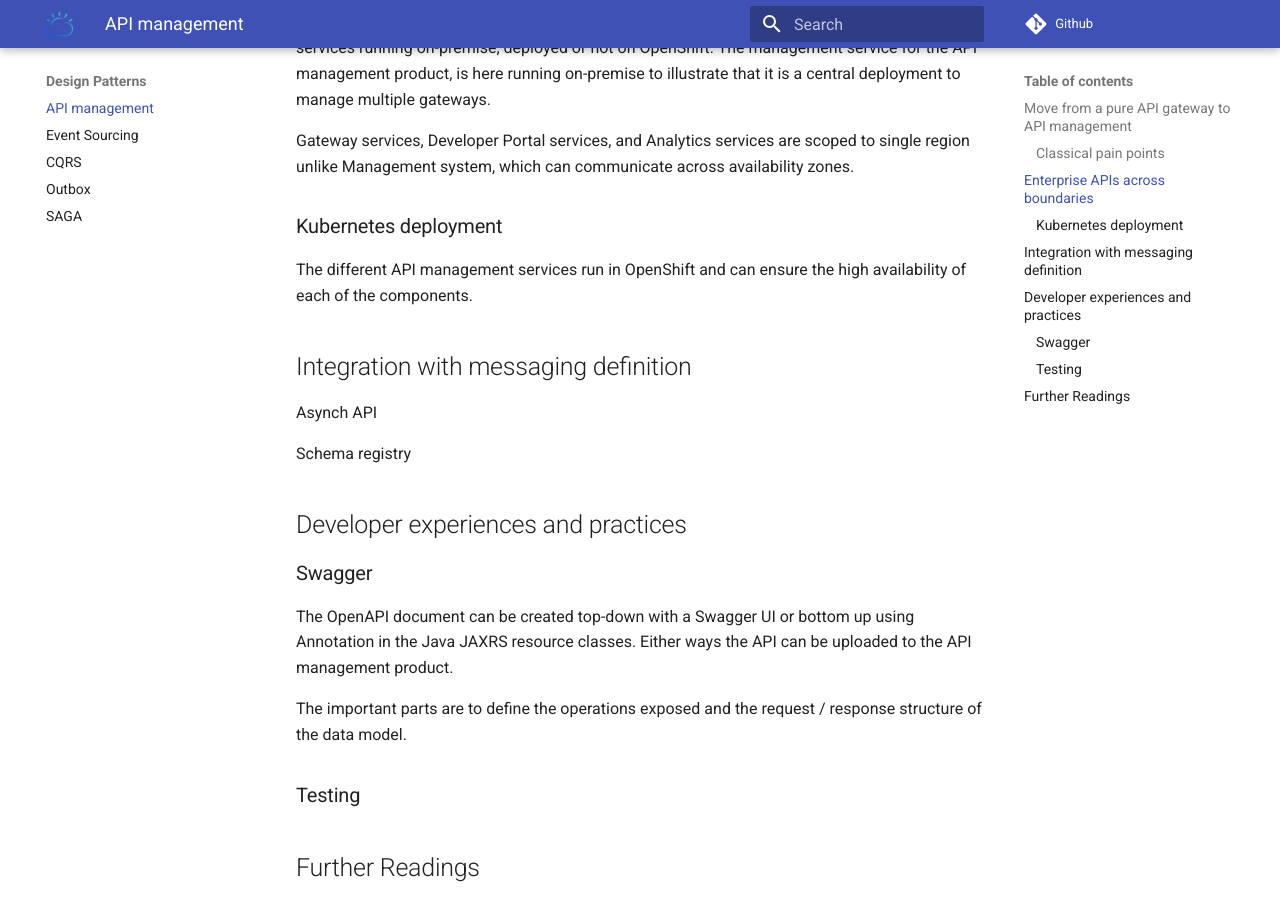
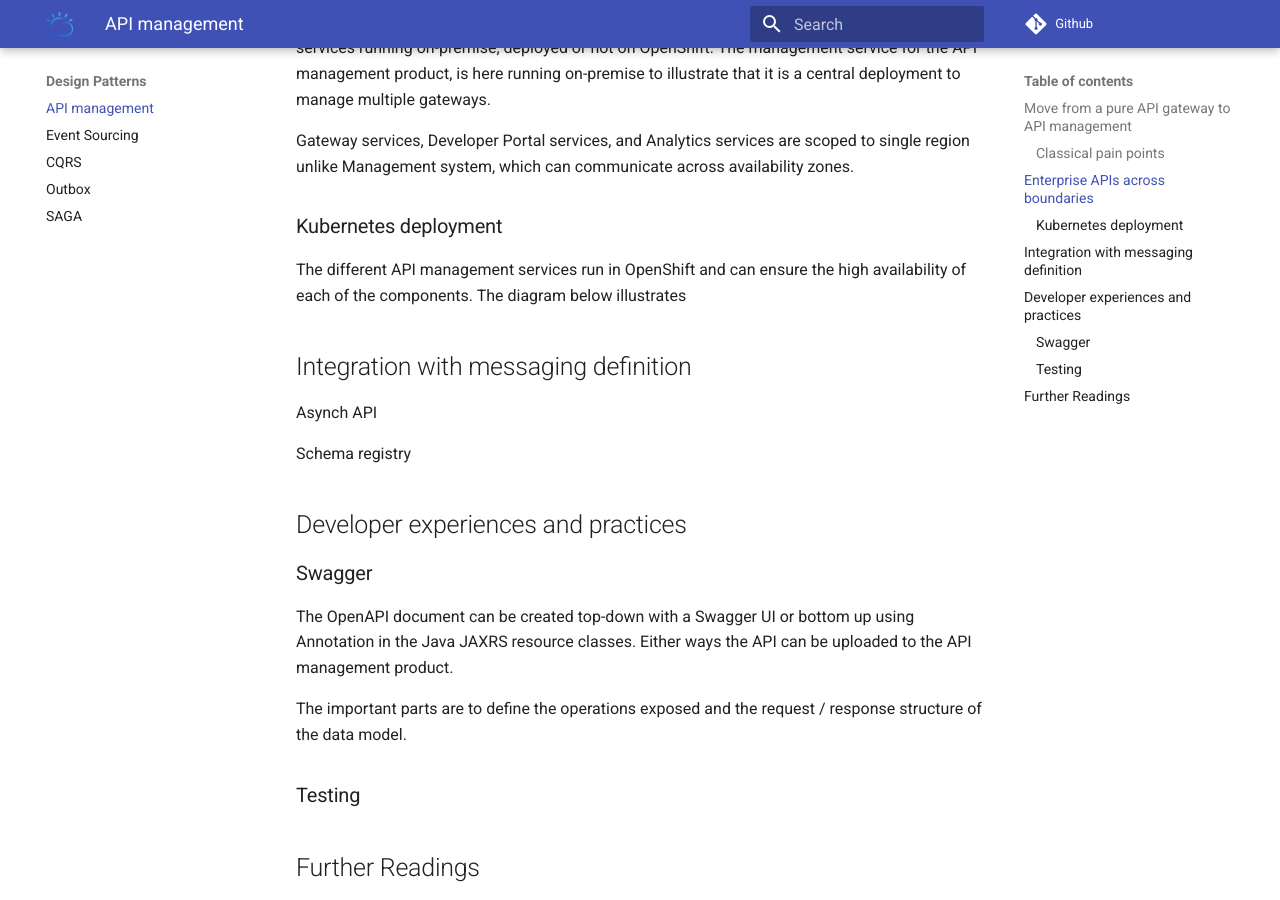
Before and after one commit to jbcodeforce/tvpt-docs, an MkDocs documentation site: the page built from docs/patterns/api_mgt/index.md, in a window 1280 px wide and 900 px high, scrolled down 3445 px. Built offline with MkDocs 1.6.1 and Material for MkDocs 9.7.7, drawn with Linux system fonts in a browser that asks for light colours.

```diff
--- a/docs/patterns/api_mgt/index.md
+++ b/docs/patterns/api_mgt/index.md
@@ -62,7 +62,7 @@ Gateway services, Developer Portal services, and Analytics services are scoped t
 
 ### Kubernetes deployment
 
-The different API management services run in OpenShift and can ensure the high availability of each of the components.
+The different API management services run in OpenShift and can ensure the high availability of each of the components. The diagram below illustrates
 
 ## Integration with messaging definition
 
```
